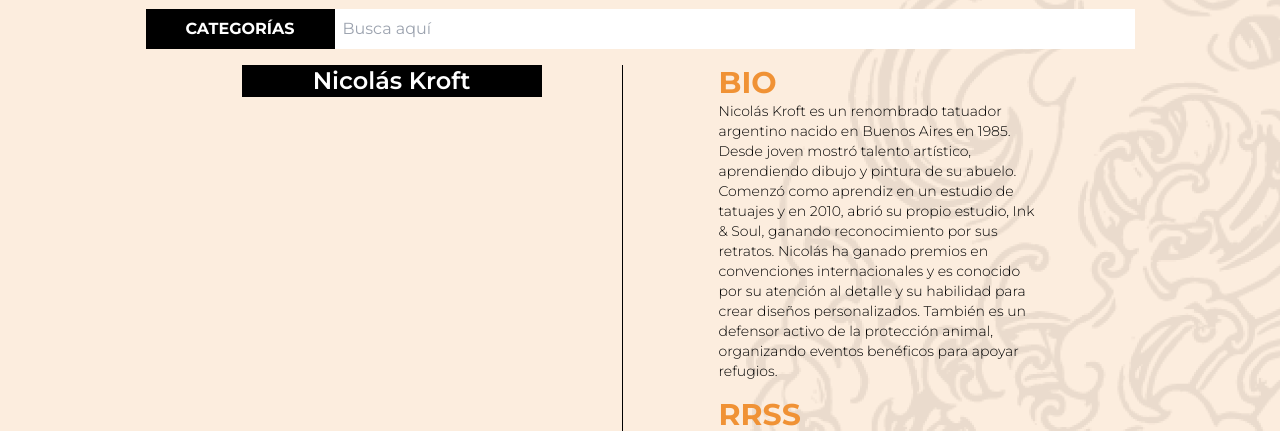
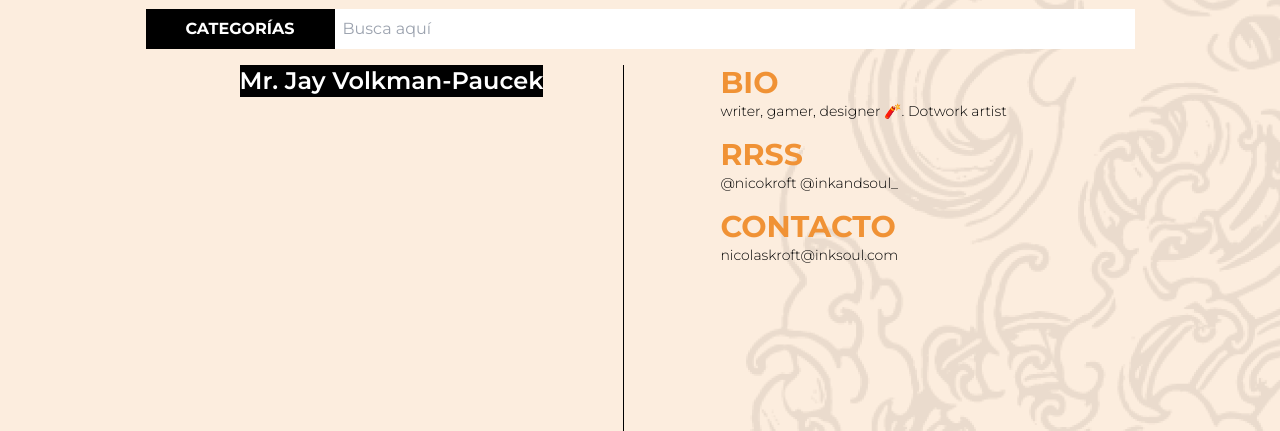
Before and after one commit to Innovaton0/Mimi-Sofm-final-project, a Vue app: page /tattooartists/1 in a window 1280 px wide. Shown: the part 183-614 px from the top of the page. Built offline with nearby package versions, Linux system fonts and the light colour scheme; no server answers.

Commit message:
api logic for profile added

```diff
--- a/src/components/ArtistProfile.vue
+++ b/src/components/ArtistProfile.vue
@@ -15,7 +15,7 @@
         <!-- IMAGEN DE TATUADOR -->
         <div class="flex flex-row flex-wrap gap-4 justify-center md:justify-start">
           <div class="border-b md:border-b-0 border-b-black pb-10 md:border-r md:border-r-black md:pr-20">
-            <p class="text-white bg-black text-2xl text-center font-semibold">Nicolás Kroft</p>
+            <p class="text-white bg-black text-2xl text-center font-semibold">{{artist.name}}</p>
 
             <div>
               <div class="items-center">
@@ -32,15 +32,7 @@
             <div class="mb-4">
               <h3 class="text-[#F09235] text-3xl font-bold">BIO</h3>
               <p class="text-sm w-80 font-light text-black">
-                Nicolás Kroft es un renombrado tatuador argentino nacido en Buenos
-                Aires en 1985. Desde joven mostró talento artístico, aprendiendo
-                dibujo y pintura de su abuelo. Comenzó como aprendiz en un estudio
-                de tatuajes y en 2010, abrió su propio estudio, Ink & Soul,
-                ganando reconocimiento por sus retratos. Nicolás ha ganado premios
-                en convenciones internacionales y es conocido por su atención al
-                detalle y su habilidad para crear diseños personalizados. También
-                es un defensor activo de la protección animal, organizando eventos
-                benéficos para apoyar refugios.
+              {{ artist.desc }}
               </p>
             </div>
 
@@ -78,17 +70,27 @@ import Navbar from './Navbar.vue';
 import Search from './Search.vue';
 import Footer from './Footer.vue';
 import axios from 'axios';
+import { mapState } from 'pinia'
+import { useArtistStore } from '../stores/ArtistStore.js'
 
 export default {
   name: 'App',
   components: { Navbar, Search, Footer },
+  computed: {
+    ...mapState(useArtistStore, ["artists"])
+  },
   data() {
     return {
       tattooArtistPhoto: '', // Para almacenar la imagen del tatuador
-      tattooPhotos: [] // Para almacenar las imágenes de tatuajes
+      tattooPhotos: [], // Para almacenar las imágenes de tatuajes
+      artist: {}
     };
   },
   methods: {
+    getArtistById() {
+      const artistId = this.$route.params.id
+      this.artist = this.artists.find((artist) => artist.id === artistId)
+    },
     async fetchTattooArtistPhoto() {
       try {
         const response = await axios.get('https://api.pexels.com/v1/search', {
@@ -132,6 +134,7 @@ export default {
     }
   },
   mounted() {
+    this.getArtistById();
     this.fetchTattooArtistPhoto();
     // Llama a la función al montar el componente
 
--- a/src/components/TattooPage2.vue
+++ b/src/components/TattooPage2.vue
@@ -46,7 +46,9 @@
       </div>
 
       <div class="flex flex-col items-center w-[21rem] px-2 justify-around border-l border-l-black">
-        <p class="text-center leading-2 text-lg md:text-xl lg:text-2xl">Conoce al <router-link to="/tattooartists/:id" class="font-bold text-[#F09235] hover:text-[#651c19]">artista</router-link> que hizo esta tatuaje</p>
+        <p class="text-center leading-2 text-lg md:text-xl lg:text-2xl">Conoce al
+          <router-link :to="`/tattooartists/${getRandomId}`" class="font-bold text-[#F09235] hover:text-[#651c19]">artista
+          </router-link> que hizo esta tatuaje</p>
         <router-link to="/tattooartists/:id">
             <img
             src="../assets/Tatuajes Home/pexels-photo-1433273.png"
@@ -85,7 +87,13 @@ export default {
   },
 
   computed: {
-  ...mapState(useTattooStore, ['images'])
+  ...mapState(useTattooStore, ['images']),
+  getRandomId() {
+      const min = Math.ceil(1)
+      const max = Math.floor(3)
+
+      return Math.floor(Math.random()*(max-min)) +1
+    },
   },
 
   mounted() {
@@ -93,6 +101,7 @@ export default {
   },
 
   methods: {
+
     fetchImages(query) {
       const tattooStore = useTattooStore();
       tattooStore.getTattooImages(query);
--- a/src/stores/ArtistStore.js
+++ b/src/stores/ArtistStore.js
@@ -6,9 +6,9 @@ export const useArtistStore = defineStore('ArtistStore', {
     state: () => ({
       key: "XkGd6JgK1qI30r2bIcuIbHz0wJzOpCPU8csyfDWp3X02K8m0xakAxFfV",
       artists: [
-        { name: faker.person.fullName(), desc: `${faker.person.bio()}. Dotwork artist` },
-        { name: faker.person.fullName(), desc: `${faker.person.bio()}. Tribal artist` },
-        { name: faker.person.fullName(), desc: `${faker.person.bio() }. Black work artist`},
+        { name: faker.person.fullName(), desc: `${faker.person.bio()}. Dotwork artist`,id: "1" },
+        { name: faker.person.fullName(), desc: `${faker.person.bio()}. Tribal artist`,id: "2" },
+        { name: faker.person.fullName(), desc: `${faker.person.bio()}. Black work artist`,id: "3"},
 
 
       ],
@@ -16,7 +16,11 @@ export const useArtistStore = defineStore('ArtistStore', {
       category: ""
     }),
     getters: {
+      getArtistById: (state) => {
+        console.log("Hola");
 
+        return (artistId) => state.artists.find((artist) => artist.id === artistId)
+      },
     },
     actions: {
       changeCategory(category) {
```
